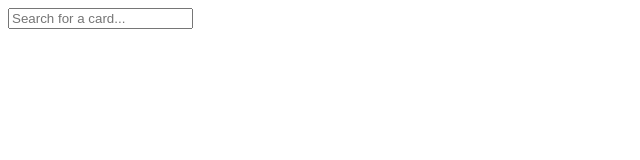
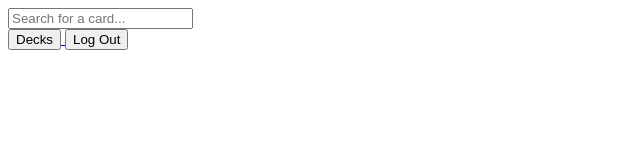
Before and after one commit to MurderBot1/APCSP-1st-App-Project, a plain HTML site: page docs/Dashboard.html in a window 1280 px wide. Shown: the whole page, without its empty margins (0-640 px from the left). Drawn offline with Linux system fonts and the light colour scheme.

Commit message:
More Skeletons 2

```diff
--- a/docs/Dashboard.html
+++ b/docs/Dashboard.html
@@ -25,3 +25,11 @@
         <input type="text" id="SearchBar" name="SearchBar" placeholder="Search for a card...">
     </div>
 </form>
+<div>
+    <a href ="Decks.html">
+        <button>Decks</button>
+    </a>
+    <a href = "SignIn.html">
+        <button>Log Out</button>
+    </a>
+</div>
```
